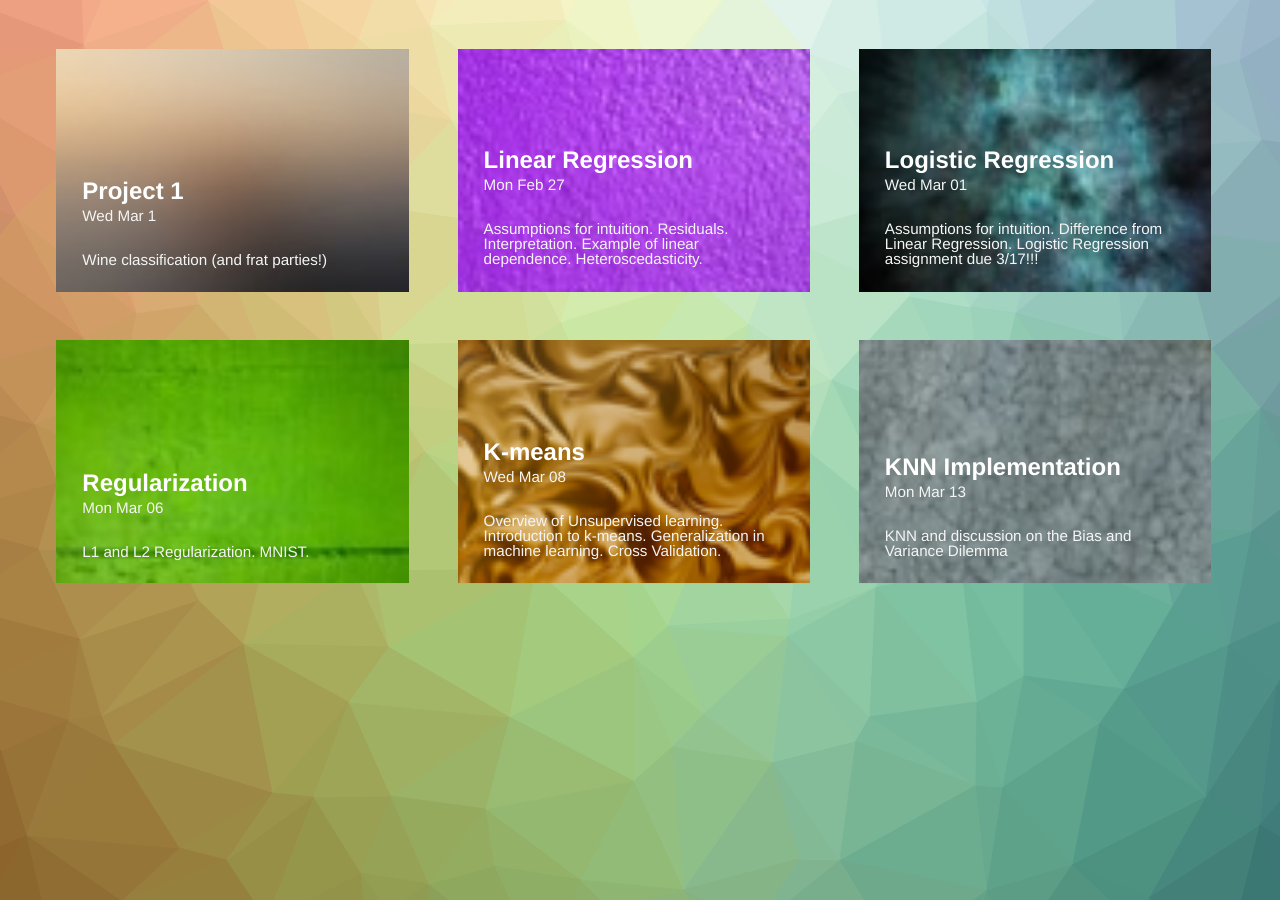
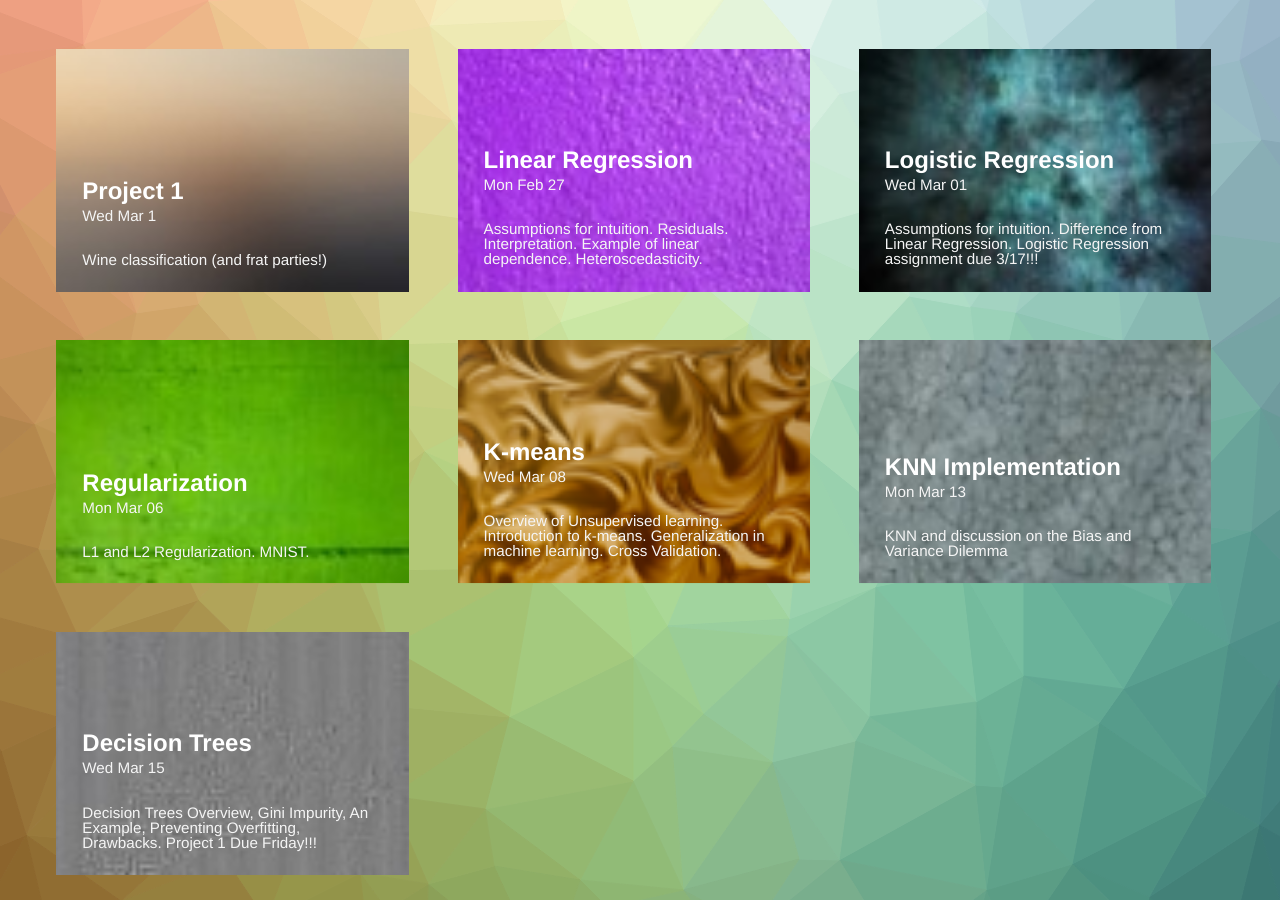
Before and after one commit to kaggledecal/kaggledecal.github.io, a Jekyll site: the page built from index.html, in a window 1280 px wide and 900 px high, scrolled down 1161 px. Built offline with Jekyll 4.4.1, drawn with Linux system fonts in a browser that asks for light colours.

Commit message:
created day 11, edited day 10

```diff
--- a/_posts/2015-04-14-day-12.markdown
+++ b/_posts/2015-04-14-day-12.markdown
@@ -1,18 +1,16 @@
 ---
-title:  "Validation"
-subtitle: "Validation methods. Cross validations. Review of all models. KNN assignment due 3/20"
+title:  "Decision Trees"
+subtitle: "Decision Trees Overview, Gini Impurity, An Example, Preventing Overfitting, Drawbacks. Project 1 Due Friday!!!"
 author: "Wferr"
 avatar: "img/authors/wferr.png"
 image: "img/12.jpg"
 datestr: "Wed Mar 15"
 date:   2015-04-14 12:12:12
-published: false
+published: true
 ---
 
-Slides: TBA
+[Slides] (https://docs.google.com/presentation/d/1E3xTsMv4DZ5_c9BVN4KQ-qQ3gXh__TCybWL52Nt0yXo/edit?usp=sharing)
 
 Video: TBA
 
-Homework: TBA
-
-Projects: TBA
+Reminder: Project 1 due on Friday!!!
--- a/_posts/2015-04-15-day-11.markdown
+++ b/_posts/2015-04-15-day-11.markdown
@@ -9,6 +9,6 @@ date:   2015-04-15 12:12:12
 published: true
 ---
 
-[Slides (They're actually up on time, surprisingly...)](https://docs.google.com/presentation/d/1k33EgQt5GlaJKrK9XNuaCH4TN7Nmf6FY-ANKx3CpiaU/edit?usp=sharing)
+[Slides](https://docs.google.com/presentation/d/1k33EgQt5GlaJKrK9XNuaCH4TN7Nmf6FY-ANKx3CpiaU/edit?usp=sharing)
 
 [Video] (https://youtu.be/zCLtAJVv60c)
```
